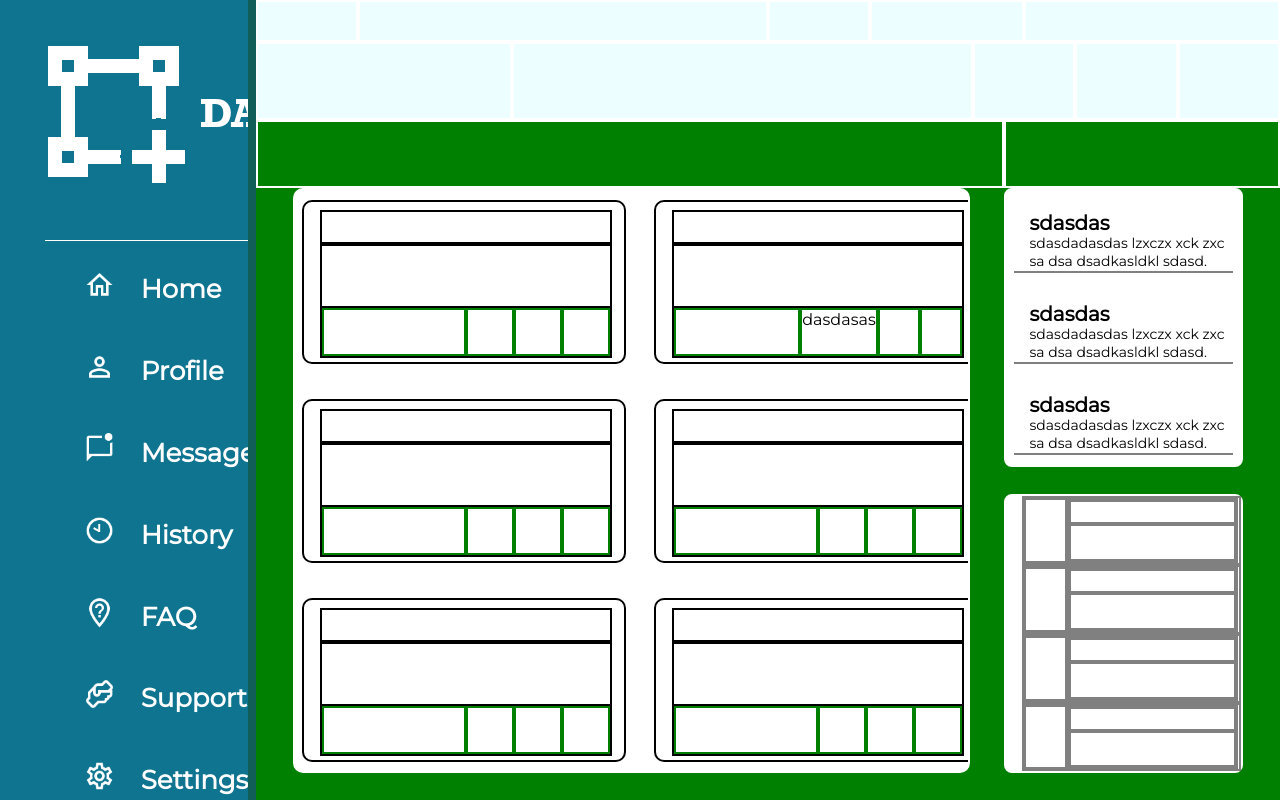
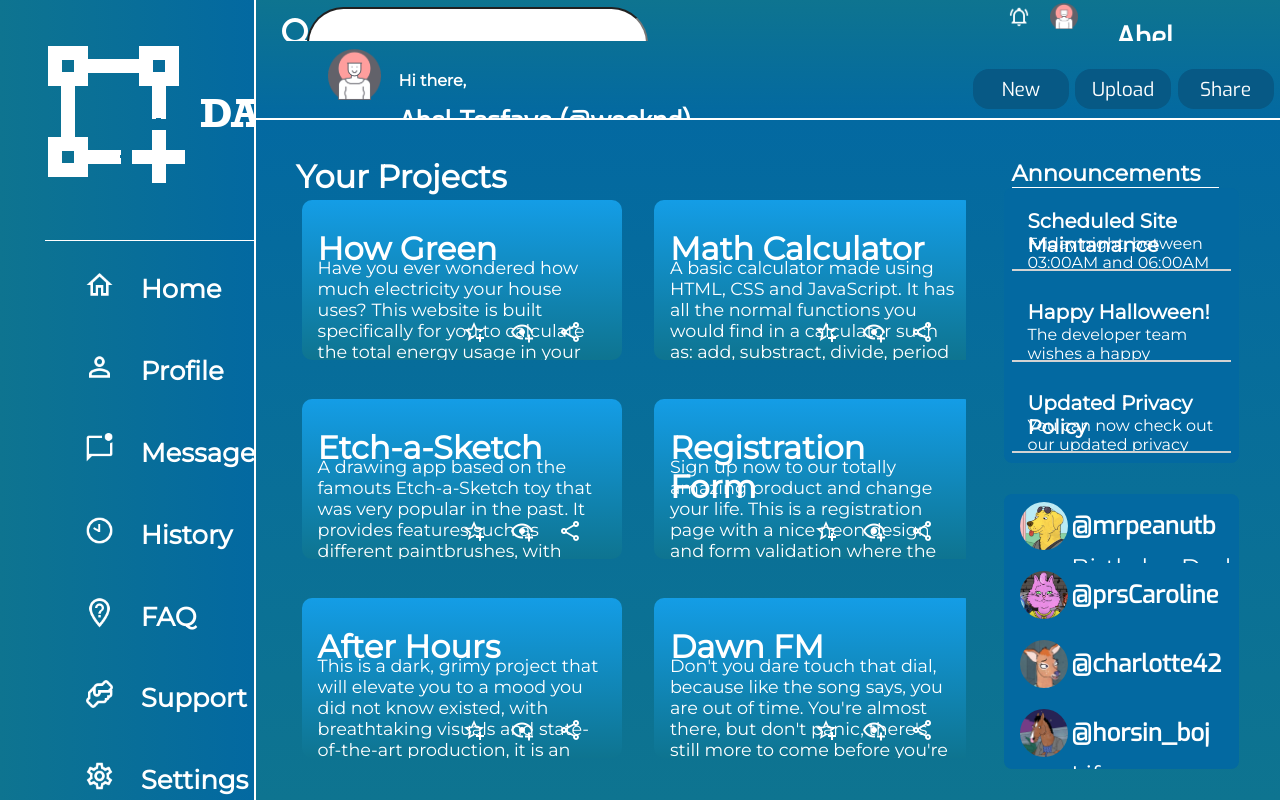
Before and after one commit to alexpredus00/webDashboard, a plain HTML site: page index.html in a window 1280 px wide. Drawn offline with Linux system fonts and the light colour scheme.

Commit message:
Finished version

```diff
--- a/index.html
+++ b/index.html
@@ -79,129 +79,134 @@
         <div class="header">
             <div class="headerTop">
                 <div class="searchIcon">
-
+                    <img src="images/search.png">
                 </div>
                 <div class="searchBar">
-
+                    <input type="text">
                 </div>
-                <div class="notifictionIcon">
-
+                <div class="notificationIcon">
+                    <img src="images/bell.png">
                 </div>
                 <div class="topProfilePicture">
-
+                    <img src="images/avatar.png">
                 </div>
                 <div class="topName">
-
+                    <h1>Abel Tesfaye</h1>
                 </div>
             </div>
             <div class="headerBottom">
-                <div class="bottomProfilePictures">
-
+                <div class="bottomProfilePicture">
+                    <img src="images/avatar.png">
                 </div>
                 <div class="bottomName">
-
+                    <div class="helloMessage">
+                        <br><h1>Hi there,</h1>
+                    </div>
+                    <div class="bottomNameText">
+                        <h1>Abel Tesfaye (@weeknd)</h1>
+                    </div>
                 </div>
                 <div class="bottomButton">
-
+                    <button type="button">New</button>
                 </div>
                 <div class="bottomButton">
-
+                    <button type="button">Upload</button>
                 </div>
                 <div class="bottomButton">
-
+                    <button type="button">Share</button>
                 </div>
             </div>
         </div>
         <div class="content">
             <div class="projectText">
-
+                <h1>Your Projects</h1>
             </div>
             <div class="annText">
-
+                <h1>Announcements & Trending Users</h1>
             </div>
             <div class="projectList">
                 <div class="project">
                     <div class="projectHeader">
-
+                        <h1>How Green</h1>
                     </div>
                     <div class="projectParaghraph">
-
+                        <p>Have you ever wondered how much electricity your house uses? This website is built specifically for you to calculate the total energy usage in your home and find out ways you can become more efficient.</p>
                     </div>
                     <div class="projectButtons">
                         <div></div>
-                        <div class="projectButton"></div>
-                        <div class="projectButton"></div>
-                        <div class="projectButton"></div>
+                        <div class="projectButton"><img src="images/star.png"></div>
+                        <div class="projectButton"><img src="images/eye.png"></div>
+                        <div class="projectButton"><img src="images/share.png"></div>
                     </div>
                 </div>
                 <div class="project">
                     <div class="projectHeader">
-
+                        <h1>Math Calculator</h1>
                     </div>
                     <div class="projectParaghraph">
-
+                        <p>A basic calculator made using HTML, CSS and JavaScript. It has all the normal functions you would find in a calculator such as: add, substract, divide, period etc </p>
                     </div>
                     <div class="projectButtons">
                         <div></div>
-                        <div class="projectButton">dasdasas</div>
-                        <div class="projectButton"></div>
-                        <div class="projectButton"></div>
+                        <div class="projectButton"><img src="images/star.png"></div>
+                        <div class="projectButton"><img src="images/eye.png"></div>
+                        <div class="projectButton"><img src="images/share.png"></div>
                     </div>
                 </div>
                 <div class="project">
                     <div class="projectHeader">
-
+                        <h1>Etch-a-Sketch</h1>
                     </div>
                     <div class="projectParaghraph">
-
+                        <p>A drawing app based on the famouts Etch-a-Sketch toy that was very popular in the past. It provides features such as different paintbrushes, with multiple colors and painting styles, even a rainbow mode that has a dynamic background color.</p>
                     </div>
                     <div class="projectButtons">
                         <div></div>
-                        <div class="projectButton"></div>
-                        <div class="projectButton"></div>
-                        <div class="projectButton"></div>
+                        <div class="projectButton"><img src="images/star.png"></div>
+                        <div class="projectButton"><img src="images/eye.png"></div>
+                        <div class="projectButton"><img src="images/share.png"></div>
                     </div>
                 </div>
                 <div class="project">
                     <div class="projectHeader">
-
+                        <h1>Registration Form</h1>
                     </div>
                     <div class="projectParaghraph">
-
+                        <p>Sign up now to our totally amazing product and change your life. This is a registration page with a nice neon design and form validation where the user has to input his details.</p>
                     </div>
                     <div class="projectButtons">
                         <div></div>
-                        <div class="projectButton"></div>
-                        <div class="projectButton"></div>
-                        <div class="projectButton"></div>
+                        <div class="projectButton"><img src="images/star.png"></div>
+                        <div class="projectButton"><img src="images/eye.png"></div>
+                        <div class="projectButton"><img src="images/share.png"></div>
                     </div>
                 </div>
                 <div class="project">
                     <div class="projectHeader">
-
+                        <h1>After Hours</h1>
                     </div>
                     <div class="projectParaghraph">
-
+                        <p>This is a dark, grimy project that will elevate you to a mood you did not know existed, with breathtaking visuals and state-of-the-art production, it is an experience that will leave you speechless.</p>
                     </div>
                     <div class="projectButtons">
                         <div></div>
-                        <div class="projectButton"></div>
-                        <div class="projectButton"></div>
-                        <div class="projectButton"></div>
+                        <div class="projectButton"><img src="images/star.png"></div>
+                        <div class="projectButton"><img src="images/eye.png"></div>
+                        <div class="projectButton"><img src="images/share.png"></div>
                     </div>
                 </div>
                 <div class="project">
                     <div class="projectHeader">
-
+                        <h1>Dawn FM</h1>
                     </div>
                     <div class="projectParaghraph">
-
+                        <p>Don't you dare touch that dial, because like the song says, you are out of time. You're almost there, but don't panic, there's still more to come before you're completely engulfed.</p>
                     </div>
                     <div class="projectButtons">
                         <div></div>
-                        <div class="projectButton"></div>
-                        <div class="projectButton"></div>
-                        <div class="projectButton"></div>
+                        <div class="projectButton"><img src="images/star.png"></div>
+                        <div class="projectButton"><img src="images/eye.png"></div>
+                        <div class="projectButton"><img src="images/share.png"></div>
                     </div>
                 </div>
 
@@ -209,26 +214,26 @@
             <div class="annList">
                 <div class="announcement">
                     <div class="announcementHeader">
-                        <h1>sdasdas</h1>
+                        <h1>Scheduled Site Maintanance</h1>
                     </div>
                     <div class="annoucementParagraph">
-                        <p>sdasdadasdas lzxczx xck zxc sa dsa dsadkasldkl sdasd. dsfv vbcvb cvbcsdff a 1? dasdzx v dbfpdf ds!</p>
+                        <p>Friday night, between 03:00AM and 06:00AM the website will be offline for scheduled maintanace.</p>
                     </div>
                 </div>
                 <div class="announcement">
                     <div class="announcementHeader">
-                        <h1>sdasdas</h1>
+                        <h1>Happy Halloween!</h1>
                     </div>
                     <div class="annoucementParagraph">
-                        <p>sdasdadasdas lzxczx xck zxc sa dsa dsadkasldkl sdasd. dsfv vbcvb cvbcsdff a 1? dasdzx v dbfpdf ds!</p>
+                        <p>The developer team wishes a happy Halloween to every user who is currently visiting our webiste.</p>
                     </div>
                 </div>
                 <div class="announcement">
                     <div class="announcementHeader">
-                        <h1>sdasdas</h1>
+                        <h1>Updated Privacy Policy</h1>
                     </div>
                     <div class="annoucementParagraph">
-                        <p>sdasdadasdas lzxczx xck zxc sa dsa dsadkasldkl sdasd. dsfv vbcvb cvbcsdff a 1? dasdzx v dbfpdf ds!</p>
+                        <p>You can now check out our updated privacy policy witch provides changes to our rules.</p>
                     </div>
                 </div>
 
@@ -239,47 +244,57 @@
 
                 <div class="trendingTab">
                     <div class="trendingIcon">
+                        <img src="images/trendingIcon1.jpg">
                     </div>
                     <div class="trendingUser">
                         <div class="trendingUserTag">
+                            <h1>@mrpeanutb</h1>
                         </div>
                         <div class="trendingUserName">
+                            <p>Birthday Dad<p>
                         </div>
                     </div>
                 </div>
 
                 <div class="trendingTab">
                     <div class="trendingIcon">
+                        <img src="images/trendingIcon2.jpeg">
                     </div>
                     <div class="trendingUser">
                         <div class="trendingUserTag">
+                            <h1>@prsCaroline</h1>
                         </div>
                         <div class="trendingUserName">
+                            <p>World Peace Maker</p>
                         </div>
                     </div>
                 </div>
                 <div class="trendingTab">
                     <div class="trendingIcon">
+                        <img src="images/trendingIcon3.png">
                     </div>
                     <div class="trendingUser">
                         <div class="trendingUserTag">
+                            <h1>@charlotte42</h1>
                         </div>
                         <div class="trendingUserName">
+                            <p>Rocket Simulator</p>
                         </div>
                     </div>
                 </div>
                 <div class="trendingTab">
                     <div class="trendingIcon">
+                        <img src="images/trendingIcon4.jpg">
                     </div>
                     <div class="trendingUser">
                         <div class="trendingUserTag">
+                            <h1>@horsin_boj</h1>
                         </div>
                         <div class="trendingUserName">
+                            <p>Life reverse</p>
                         </div>
                     </div>
                 </div>
-
-
             </div>
         </div>
     </div>
--- a/style.css
+++ b/style.css
@@ -7,41 +7,43 @@ body {
 }
 
 .container {
+
     display: grid;
     grid-template-columns: 20% 80%;
     grid-template-rows: 15% 85%;
     height: 100%;
     width: 100%;
-    overflow: hidden;
+    overflow: scroll;
+
 }
 
 .sidebar {
-    background-color: #0e7490;
+    background: linear-gradient(to left, #0369a1 , #0e7490);
     grid-area: 1 / 1 / span 2 / span 1;
-    border-right: 8px solid #115e59;
+    border-right: 2px solid white;
     display: grid;
     align-items: center;
     grid-template-rows: 4fr 1fr 1fr 1fr 1fr 1fr 1fr 1fr 10fr;
     grid-gap: 15px;
-    overflow: hidden;
+    overflow: scroll;
 }
 
 .header {
-    background-color: #ecfeff;
+    background: linear-gradient(to top, #0369a1 , #0e7490);
     display: grid;
     grid-template-rows: 35% 65%;
+    box-shadow: 5px 10px;
+    border-bottom: 2px solid white;
 }
 
 .content {
-    background-color: green;
+    background: linear-gradient(to bottom, #0369a1 , #0e7490);
     display: grid;
     grid-template-columns: 73% 27%;
     grid-template-rows: 10% 45% 45%;
 }
 
 .sidebar > div {
-
-
     width: 80%;
     margin-left: 10%;
 }
@@ -51,29 +53,21 @@ body {
     border-bottom: 1px solid white;
 }
 
-.headerTop * {
-    border: 2px solid white;
-}
-
-.headerBottom * {
-    border: 2px solid white;
-}
-
 .headerTop {
     display: grid;
     grid-auto-flow: column;
-    grid-template-columns: 10% 40% 10% 15% 25%;
+    grid-template-columns: 5% 65% 5% 5% 20%;
+    overflow: hidden;
 }
 
 .headerBottom {
     display: grid;
     grid-auto-flow: column;
-    grid-template-columns: 25% 45% 10% 10% 10%;
+    grid-template-columns: 10% 60% 10% 10% 10%;
+    overflow: hidden;
 }
 
-.content > div {
-    border: 2px solid white;
-}
+
 
 .projectList {
     grid-area: 2 / 1 / 4 / 1;
@@ -84,15 +78,16 @@ body {
     height: 90%;
     display: grid;
     grid-template-rows: 33% 33% 33%;
-    background-color: white;
+    background-color: #0369a1;
     border-radius: 8px;
+    color: white;
 }
 
 .announcement {
     display: grid;
     grid-template-rows: 30% 70%;
     margin: 1vh;
-    border-bottom: 2px solid grey;
+    border-bottom: 2px solid lightgrey;
     overflow: scroll;
 }
 
@@ -107,11 +102,12 @@ body {
 }
 
 .annoucementParagraph p {
-    font-size: 14px;
+    font-size: 1rem;
 }
 
 .trendingList {
-    background-color: white;
+    background-color: #0369a1;
+    color: white;
     width: 85%;
     height: 90%;
     border-radius: 8px;
@@ -119,28 +115,46 @@ body {
     grid-template-rows: 25% 25% 25% 25%;
 }
 
-.trendingList * {
-    border: 2px solid grey;
-}
 
 .trendingTab {
     margin-left: 2vh;
-    text-align: center;
+
     display: grid;
     grid-template-columns: 20% 80%;
 
 }
 
+
+
 .trendingUser {
     display: grid;
-    grid-template-rows: 40% 60%;
+    grid-template-rows: 25% 75%;
 }
 
-.trendingUserIcon {
+.trendingIcon {
 
 }
 
+.trendingIcon img{
+    width: 6vh;
+    height: 6vh;
+    margin-top: 1vh;
+    border-radius: 50%;
+}
+
 .trendingUserTag {
+
+}
+
+.trendingUserTag h1 {
+    font-family: "Exo", sans-serif;
+    font-size: 1.5rem;
+    margin-left: 1vh;
+}
+
+.trendingUserName p{
+    margin-left: 1vh;
+    font-size: 1.5rem;
 
 }
 
@@ -154,7 +168,7 @@ body {
     display: grid;
     width: 90%;
     height: 95%;
-    background-color: white;
+
     border-radius: 10px;
     margin-left: 5%;
     grid-template-columns: 50% 50%;
@@ -164,10 +178,12 @@ body {
 }
 
 .projectList > div {
-
+    color: white;
+    background: linear-gradient(to bottom, #149de6 , #0e7490);
     border-radius: 10px;
     width: 40vh;
     height: 20vh;
+
 }
 
 .projectList:first-child {
@@ -181,22 +197,17 @@ body {
 
 
 
-.projectButtons > div {
-    border: 2px solid green;
 
-}
 
 .project > div {
     margin-top: 2.5%;
     margin-left: 5%;
     width: 90%;
     height: 100%;
-    border: 2px solid black;
+
 }
 
-.projectList > div {
-    border: 2px solid black;
-}
+
 
 .projectButtons {
     display: grid;
@@ -229,9 +240,133 @@ body {
 .sideIcon {
     margin-left: 40%;
     margin-top: 14%;
-
 }
 
 .sideIcon img {
     width: 55%;
 }
+
+.searchIcon {
+    margin-left: 40%;
+    margin-top: 1.5vh;
+}
+
+.searchBar input{
+
+    width: 50%;
+    height: 60%;
+    border-radius: 212px;
+    margin-top: 1%;
+    outline:none;
+    color: white;
+}
+
+.notificationIcon {
+    margin-top: 5%;
+    margin-left: 70%;
+    width: 100%;
+}
+
+.notificationIcon img{
+    margin-top: 7%;
+    width: 40%;
+}
+
+.topProfilePicture{
+
+}
+
+.topProfilePicture img {
+    margin-left: 50%;
+    margin-top: 5%;
+    width: 55%;
+}
+
+.topName {
+    margin-left: 20%;
+    color: white;
+
+
+}
+
+.topName h1{
+    font-family: 'Exo', sans-serif;
+    font-size: 28px;
+}
+
+.bottomProfilePicture img{
+    margin-top: 1vh;
+    margin-left: 70%;
+    width: 52%;
+}
+
+.bottomName {
+    display: grid;
+    grid-template-rows: 35% 65%;
+    color: white;
+    margin-left: 5vh;
+}
+
+.helloMessage h1{
+    font-size: 16px;
+}
+
+.bottomNameText h1{
+    font-size: 26px;
+    font-family: 'Exo', sans-serif;
+}
+
+.bottomNameText {
+
+}
+
+.bottomButton {
+    width: 150px;
+    place-items: center;
+    margin-top: 3.5vh;
+
+}
+
+.bottomButton button{
+    font-family: 'Exo';
+    font-size: 1.2rem;
+    border-radius: 16px;
+    width: 12vh;
+    height: 5vh;
+    color: white;
+    background-color: #075985;
+    outline: none;
+    border: none;
+}
+
+.projectText {
+    color: white;
+    margin-left: 5vh;
+    margin-top: 2vh;
+}
+
+.projectButton img{
+    margin-top: 2vh;
+    width: 50%;
+}
+
+.annText {
+    color: white;
+    margin-left: 1vh;
+    margin-top: 3vh;
+    font-size: 0.7rem;
+    border-bottom: 1px solid white;
+    width: 75%;
+}
+
+.projectParaghraph p{
+    font-size: 1.1rem;
+}
+
+.project {
+    overflow: scroll;
+}
+
+.trendingTab {
+    overflow: hidden;
+}
```
Also changed, not shown: images/avatar.png (added), images/bell.png (added), images/eye.png (added), images/search.png (added), images/share.png (added), images/star.png (added), images/trendingIcon1.jpg (added), images/trendingIcon2.jpeg (added), images/trendingIcon3.png (added), images/trendingIcon4.jpg (added).
